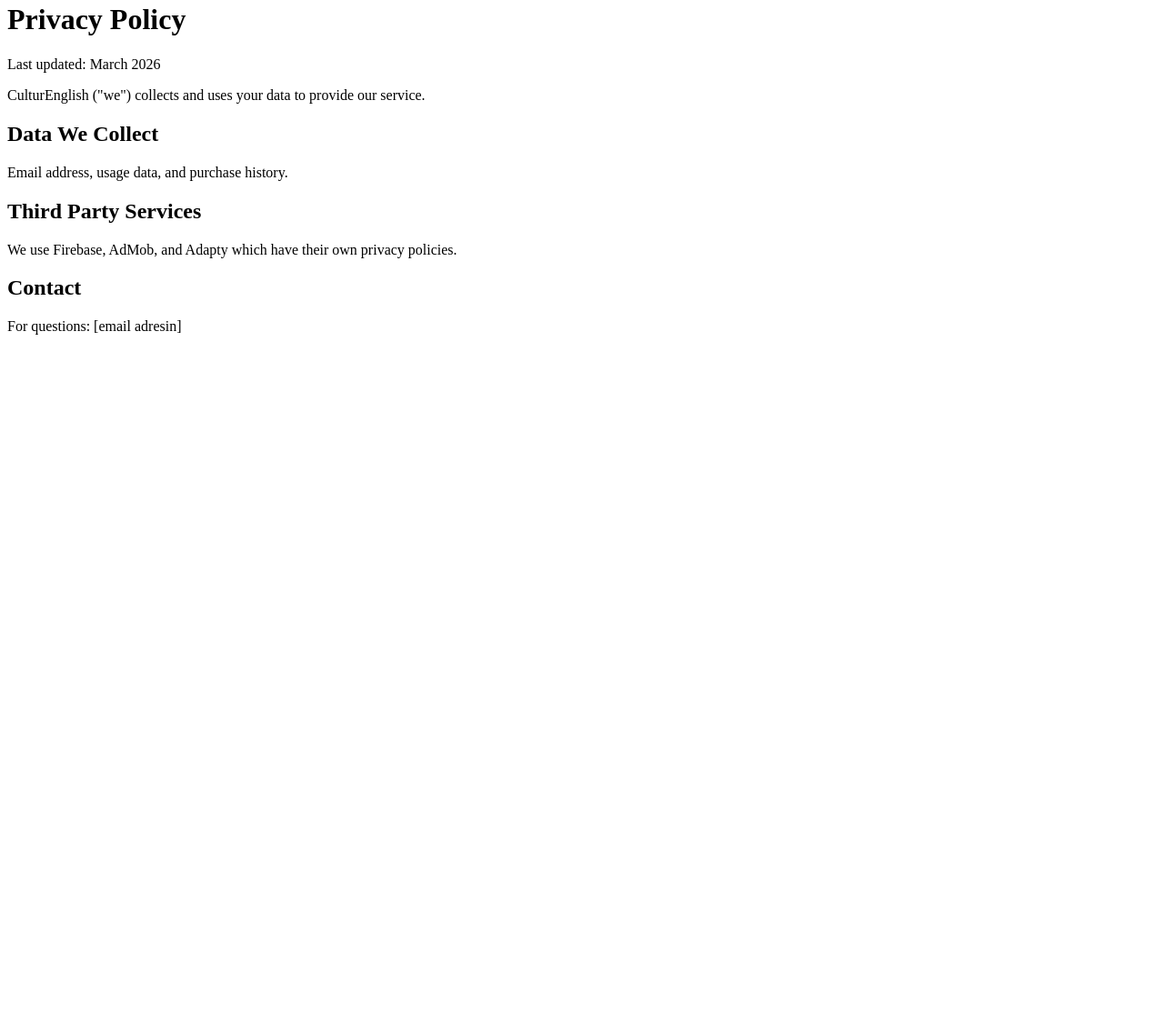
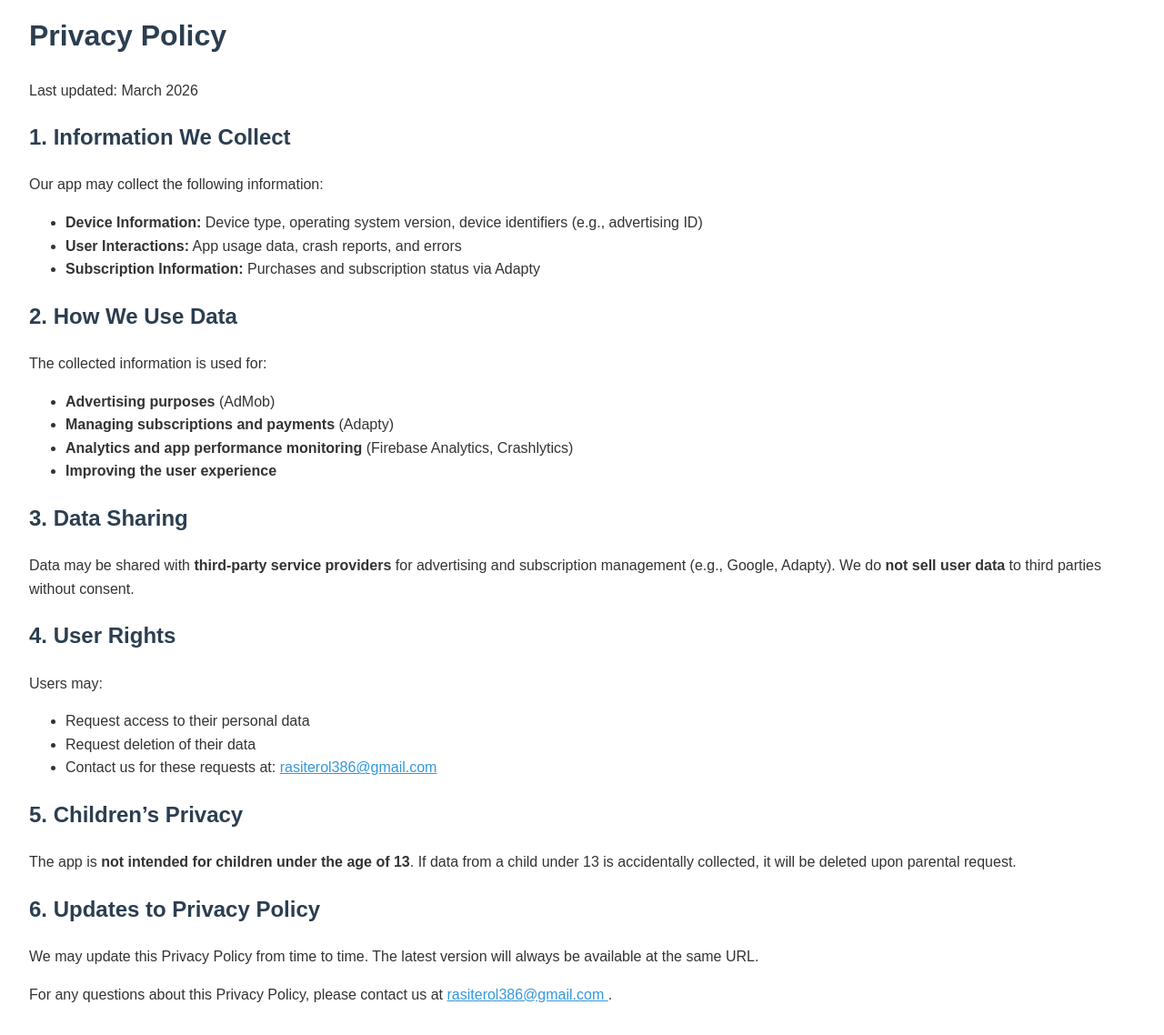
Before and after one commit to tucecnt/privacy-policy, a plain HTML site: page index.html in a window 1280 px wide. Shown: the part 18-1156 px from the top of the page at 91% size. Before the commit the page ends 800 px from the top, so only its background shows below. Drawn offline with Linux system fonts and the light colour scheme.

Commit message:
Update index.html

```diff
--- a/index.html
+++ b/index.html
@@ -1,15 +1,58 @@
 <!DOCTYPE html>
-<html>
-<head><title>Privacy Policy - CulturEnglish</title></head>
+<html lang="en">
+<head>
+  <meta charset="UTF-8">
+  <meta name="viewport" content="width=device-width, initial-scale=1.0">
+  <title>Privacy Policy</title>
+  <style>
+    body { font-family: Arial, sans-serif; line-height: 1.6; margin: 2rem; color: #333; }
+    h1, h2 { color: #2c3e50; }
+    a { color: #3498db; }
+  </style>
+</head>
 <body>
-<h1>Privacy Policy</h1>
-<p>Last updated: March 2026</p>
-<p>CulturEnglish ("we") collects and uses your data to provide our service.</p>
-<h2>Data We Collect</h2>
-<p>Email address, usage data, and purchase history.</p>
-<h2>Third Party Services</h2>
-<p>We use Firebase, AdMob, and Adapty which have their own privacy policies.</p>
-<h2>Contact</h2>
-<p>For questions: [email adresin]</p>
+  <h1>Privacy Policy</h1>
+
+  <p>Last updated: March 2026</p>
+
+  <h2>1. Information We Collect</h2>
+  <p>Our app may collect the following information:</p>
+  <ul>
+    <li><strong>Device Information:</strong> Device type, operating system version, device identifiers (e.g., advertising ID)</li>
+    <li><strong>User Interactions:</strong> App usage data, crash reports, and errors</li>
+    <li><strong>Subscription Information:</strong> Purchases and subscription status via Adapty</li>
+  </ul>
+
+  <h2>2. How We Use Data</h2>
+  <p>The collected information is used for:</p>
+  <ul>
+    <li><strong>Advertising purposes</strong> (AdMob)</li>
+    <li><strong>Managing subscriptions and payments</strong> (Adapty)</li>
+    <li><strong>Analytics and app performance monitoring</strong> (Firebase Analytics, Crashlytics)</li>
+    <li><strong>Improving the user experience</strong></li>
+  </ul>
+
+  <h2>3. Data Sharing</h2>
+  <p>Data may be shared with <strong>third-party service providers</strong> for advertising and subscription management (e.g., Google, Adapty). We do <strong>not sell user data</strong> to third parties without consent.</p>
+
+  <h2>4. User Rights</h2>
+  <p>Users may:</p>
+  <ul>
+    <li>Request access to their personal data</li>
+    <li>Request deletion of their data</li>
+    <li>Contact us for these requests at: <a href="mailto:rasiterol386@gmail.com
+">rasiterol386@gmail.com </a></li>
+  </ul>
+
+  <h2>5. Children’s Privacy</h2>
+  <p>The app is <strong>not intended for children under the age of 13</strong>. If data from a child under 13 is accidentally collected, it will be deleted upon parental request.</p>
+
+  <h2>6. Updates to Privacy Policy</h2>
+  <p>We may update this Privacy Policy from time to time. The latest version will always be available at the same URL.</p>
+
+  <p>For any questions about this Privacy Policy, please contact us at <a href="mailto:rasiterol386@gmail.com
+">rasiterol386@gmail.com
+</a>.</p>
+
 </body>
 </html>
```
